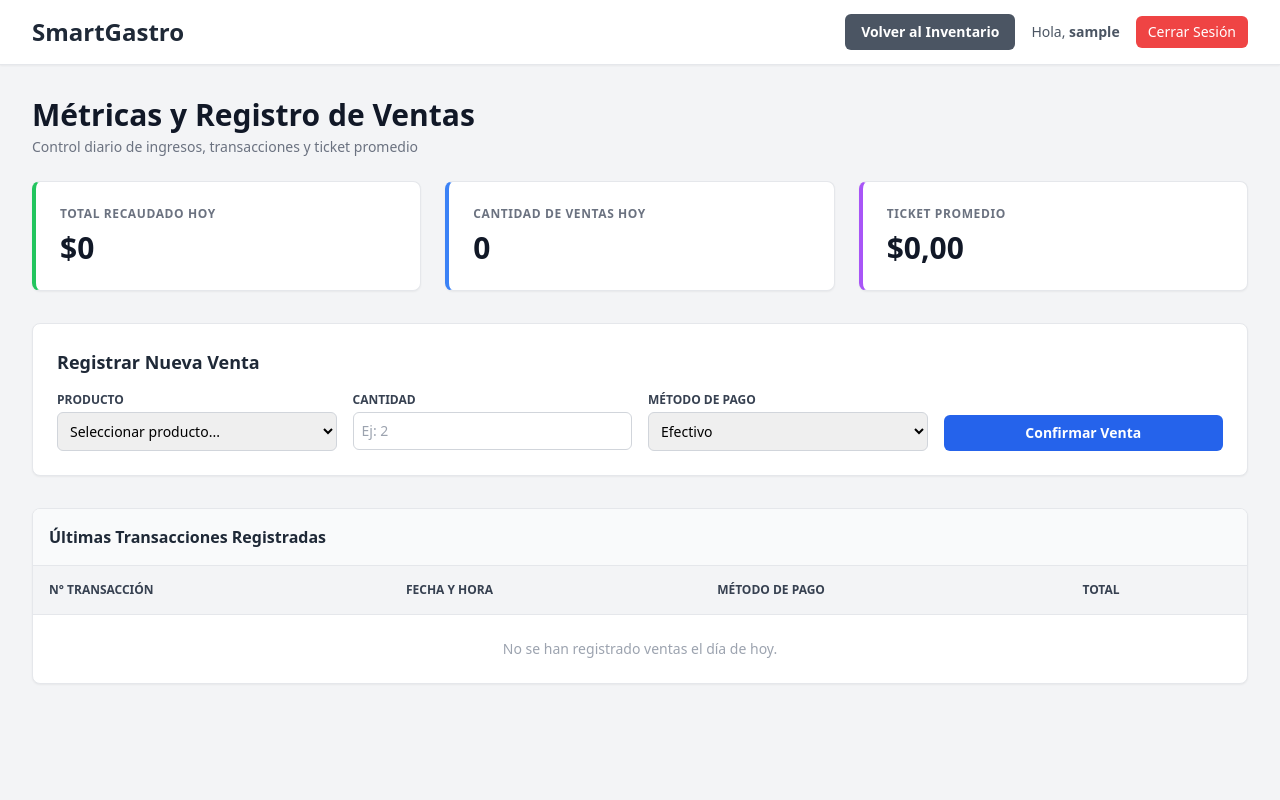
After one commit to facundoroman11/SmartGastro, a Django app: page /ventas/ in a window 1280 px wide. The commit adds this page. Run offline with Django 5.2, Linux system fonts and the light colour scheme; the visitor is signed in with stand-in values (Sample User, id 1); data that the repository does not hold is empty; some libraries are stand-ins or nearby versions.

Commit message:
HU03: Implementación de registro de ventas, detalle y métricas diarias

```diff
--- /dev/null
+++ b/core/templates/core/ventas.html
@@ -0,0 +1,137 @@
+<!DOCTYPE html>
+<html lang="es">
+<head>
+    <meta charset="UTF-8">
+    <meta name="viewport" content="width=device-width, initial-scale=1.0">
+    <title>SmartGastro - Ventas y Métricas</title>
+    <script src="https://cdn.tailwindcss.com"></script>
+</head>
+<body class="bg-gray-100 font-sans min-h-screen">
+    <!-- Navegación principal -->
+    <nav class="bg-white shadow-sm border-b mb-8">
+        <div class="max-w-7xl mx-auto px-4 sm:px-6 lg:px-8">
+            <div class="flex justify-between h-16 items-center">
+                <div class="flex items-center">
+                    <span class="text-2xl font-bold text-gray-800">SmartGastro</span>
+                </div>
+                <div class="flex items-center gap-4">
+                    <a href="{% url 'inventario' %}" class="bg-gray-600 hover:bg-gray-700 text-white px-4 py-2 rounded-md font-semibold text-sm transition duration-150">
+                        Volver al Inventario
+                    </a>
+                    <span class="text-sm text-gray-600">Hola, <strong>{{ user.username }}</strong></span>
+                    <a href="{% url 'salir' %}" class="bg-red-500 hover:bg-red-600 text-white text-sm font-medium py-1.5 px-3 rounded-md transition duration-150">
+                        Cerrar Sesión
+                    </a>
+                </div>
+            </div>
+        </div>
+    </nav>
+
+    <div class="max-w-7xl mx-auto px-4 sm:px-6 lg:px-8">
+
+        <!-- Encabezado de la Sección -->
+        <div class="mb-6">
+            <h1 class="text-3xl font-bold text-gray-900">Métricas y Registro de Ventas</h1>
+            <p class="text-sm text-gray-500 mt-1">Control diario de ingresos, transacciones y ticket promedio </p>
+        </div>
+
+        <!-- Tarjetas de Métricas del Día -->
+        <div class="grid grid-cols-1 md:grid-cols-3 gap-6 mb-8">
+            <div class="bg-white p-6 rounded-lg shadow-sm border border-gray-200 border-l-4 border-l-green-500">
+                <p class="text-xs font-bold text-gray-500 uppercase tracking-wider">Total Recaudado Hoy</p>
+                <p class="text-3xl font-extrabold text-gray-900 mt-2">${{ total_recaudado_hoy }}</p>
+            </div>
+
+            <div class="bg-white p-6 rounded-lg shadow-sm border border-gray-200 border-l-4 border-l-blue-500">
+                <p class="text-xs font-bold text-gray-500 uppercase tracking-wider">Cantidad de Ventas Hoy</p>
+                <p class="text-3xl font-extrabold text-gray-900 mt-2">{{ cantidad_ventas_hoy }}</p>
+            </div>
+
+            <div class="bg-white p-6 rounded-lg shadow-sm border border-gray-200 border-l-4 border-l-purple-500">
+                <p class="text-xs font-bold text-gray-500 uppercase tracking-wider">Ticket Promedio</p>
+                <p class="text-3xl font-extrabold text-gray-900 mt-2">${{ ticket_promedio|floatformat:2 }}</p>
+            </div>
+        </div>
+
+        <!-- Formulario de Registro de Venta -->
+        <div class="bg-white p-6 rounded-lg shadow-sm border border-gray-200 mb-8">
+            <h2 class="text-lg font-bold text-gray-800 mb-4">Registrar Nueva Venta</h2>
+
+            <form method="POST" class="grid grid-cols-1 md:grid-cols-4 gap-4">
+                {% csrf_token %}
+
+                <div>
+                    <label class="block text-xs font-bold text-gray-700 uppercase mb-1">Producto</label>
+                    <select name="producto" class="w-full border border-gray-300 rounded-md p-2 text-sm focus:outline-none focus:ring-2 focus:ring-blue-500" required>
+                        <option value="">Seleccionar producto...</option>
+                        {% for p in productos %}
+                        <option value="{{ p.id }}">{{ p.nombre }} (${{ p.precio_unitario }} | Stock: {{ p.cantidad }})</option>
+                        {% endfor %}
+                    </select>
+                </div>
+
+                <div>
+                    <label class="block text-xs font-bold text-gray-700 uppercase mb-1">Cantidad</label>
+                    <input type="number" step="0.01" min="0.01" name="cantidad" placeholder="Ej: 2" class="w-full border border-gray-300 rounded-md p-2 text-sm focus:outline-none focus:ring-2 focus:ring-blue-500" required>
+                </div>
+
+                <div>
+                    <label class="block text-xs font-bold text-gray-700 uppercase mb-1">Método de Pago</label>
+                    <select name="metodo_pago" class="w-full border border-gray-300 rounded-md p-2 text-sm focus:outline-none focus:ring-2 focus:ring-blue-500" required>
+                        <option value="efectivo">Efectivo</option>
+                        <option value="tarjeta">Tarjeta</option>
+                        <option value="transferencia">Transferencia</option>
+                    </select>
+                </div>
+
+                <div class="flex items-end">
+                    <button type="submit" class="w-full bg-blue-600 hover:bg-blue-700 text-white font-bold py-2 px-4 rounded-md text-sm transition duration-150">
+                        Confirmar Venta
+                    </button>
+                </div>
+            </form>
+        </div>
+
+        <!-- Historial de Últimas Ventas -->
+        <div class="bg-white rounded-lg shadow-sm border border-gray-200 overflow-hidden mb-12">
+            <div class="p-4 border-b border-gray-200 bg-gray-50">
+                <h2 class="text-base font-bold text-gray-800">Últimas Transacciones Registradas</h2>
+            </div>
+
+            <div class="overflow-x-auto">
+                <table class="w-full text-left text-sm text-gray-600">
+                    <thead class="bg-gray-100 text-xs text-gray-700 uppercase border-b">
+                        <tr>
+                            <th class="p-4">N° Transacción</th>
+                            <th class="p-4">Fecha y Hora</th>
+                            <th class="p-4">Método de Pago</th>
+                            <th class="p-4">Total</th>
+                        </tr>
+                    </thead>
+                    <tbody class="divide-y divide-gray-200">
+                        {% for v in ultimas_ventas %}
+                        <tr class="hover:bg-gray-50">
+                            <td class="p-4 font-semibold text-gray-900">#{{ v.id }}</td>
+                            <td class="p-4">{{ v.fecha|date:"d/m/Y H:i" }}</td>
+                            <td class="p-4 uppercase">
+                                <span class="px-2 py-1 text-xs font-semibold rounded-full bg-gray-100 text-gray-800">
+                                    {{ v.get_metodo_pago_display }}
+                                </span>
+                            </td>
+                            <td class="p-4 font-bold text-green-600">${{ v.total }}</td>
+                        </tr>
+                        {% empty %}
+                        <tr>
+                            <td colspan="4" class="p-6 text-center text-gray-400">
+                                No se han registrado ventas el día de hoy.
+                            </td>
+                        </tr>
+                        {% endfor %}
+                    </tbody>
+                </table>
+            </div>
+        </div>
+
+    </div>
+</body>
+</html>
--- a/core/urls.py
+++ b/core/urls.py
@@ -3,9 +3,15 @@ from django.contrib.auth import views as auth_views
 from . import views
 
 urlpatterns = [
-   path('', views.inventario, name='inventario'),
-    path('eliminar/<int:id>/', views.eliminar_producto, name='eliminar_producto'),
-    path('editar/<int:id>/', views.editar_producto, name='editar_producto'),
-    path('login/', auth_views.LoginView.as_view(template_name='registration/login.html'), name='login'),
-    path('logout/', views.salir, name='logout'),
+    path("", views.inventario, name="inventario"),
+    path("ventas/", views.ventas, name="ventas"),
+    path("eliminar/<int:id>/", views.eliminar_producto, name="eliminar_producto"),
+    path("editar/<int:id>/", views.editar_producto, name="editar_producto"),
+    path(
+        "login/",
+        auth_views.LoginView.as_view(template_name="registration/login.html"),
+        name="login",
+    ),
+    path("logout/", views.salir, name="salir"),
+    path("logout-alias/", views.salir, name="logout"),
 ]
--- a/core/views.py
+++ b/core/views.py
@@ -2,25 +2,28 @@ import requests
 from django.shortcuts import render, redirect, get_object_or_404
 from django.contrib.auth.decorators import login_required
 from django.contrib.auth import logout
-from .models import Producto
+from django.db.models import Sum
+from django.utils import timezone
+from .models import Producto, Venta, DetalleVenta
+
 
 @login_required
 def inventario(request):
-    if request.method == 'POST':
-        nombre = request.POST.get('nombre')
-        cantidad = request.POST.get('cantidad')
-        unidad_medida = request.POST.get('unidad_medida')
-        precio_unitario = request.POST.get('precio_unitario')
-        stock_minimo = request.POST.get('stock_minimo')
+    if request.method == "POST":
+        nombre = request.POST.get("nombre")
+        cantidad = request.POST.get("cantidad")
+        unidad_medida = request.POST.get("unidad_medida")
+        precio_unitario = request.POST.get("precio_unitario")
+        stock_minimo = request.POST.get("stock_minimo")
 
         Producto.objects.create(
             nombre=nombre,
             cantidad=cantidad,
             unidad_medida=unidad_medida,
             precio_unitario=precio_unitario,
-            stock_minimo=stock_minimo
+            stock_minimo=stock_minimo,
         )
-        return redirect('inventario')
+        return redirect("inventario")
 
     # --- Consumo de API de Clima  ---
     clima_data = None
@@ -32,52 +35,107 @@ def inventario(request):
 
         if response.status_code == 200:
             data = response.json()
-            prob_lluvia = data['daily']['precipitation_probability_max'][0]
-            temp_max = data['daily']['temperature_2m_max'][0]
-            temp_min = data['daily']['temperature_2m_min'][0]
+            prob_lluvia = data["daily"]["precipitation_probability_max"][0]
+            temp_max = data["daily"]["temperature_2m_max"][0]
+            temp_min = data["daily"]["temperature_2m_min"][0]
 
             # Disparar alerta visual si la probabilidad de lluvia es superior al 50%
             if prob_lluvia is not None and prob_lluvia > 50:
                 alerta_lluvia = True
 
             clima_data = {
-                'temp_max': temp_max,
-                'temp_min': temp_min,
-                'prob_lluvia': prob_lluvia
+                "temp_max": temp_max,
+                "temp_min": temp_min,
+                "prob_lluvia": prob_lluvia,
             }
     except Exception as e:
         print(f"Error al obtener datos de la API del Clima: {e}")
 
     productos = Producto.objects.all()
 
-    return render(request, 'core/inventario.html', {
-        'productos': productos,
-        'clima': clima_data,
-        'alerta_lluvia': alerta_lluvia
-    })
+    return render(
+        request,
+        "core/inventario.html",
+        {"productos": productos, "clima": clima_data, "alerta_lluvia": alerta_lluvia},
+    )
+
+
+@login_required
+def ventas(request):
+    if request.method == "POST":
+        producto_id = request.POST.get("producto")
+        cantidad_vendida = float(request.POST.get("cantidad"))
+        metodo_pago = request.POST.get("metodo_pago")
+
+        producto = get_object_or_404(Producto, id=producto_id)
+
+        subtotal = float(producto.precio_unitario) * cantidad_vendida
+
+        nueva_venta = Venta.objects.create(total=subtotal, metodo_pago=metodo_pago)
+
+        DetalleVenta.objects.create(
+            venta=nueva_venta,
+            producto=producto,
+            cantidad=cantidad_vendida,
+            precio_unitario=producto.precio_unitario,
+            subtotal=subtotal,
+        )
+
+        producto.cantidad = float(producto.cantidad) - cantidad_vendida
+        producto.save()
+
+        return redirect("ventas")
+
+    # CAMBIO AQUÍ: Usamos timezone.localdate() para considerar la hora local
+    hoy_local = timezone.localdate()
+    ventas_hoy = Venta.objects.filter(fecha__date=hoy_local)
+
+    total_recaudado_hoy = ventas_hoy.aggregate(Sum("total"))["total__sum"] or 0
+    cantidad_ventas_hoy = ventas_hoy.count()
+    ticket_promedio = (
+        (total_recaudado_hoy / cantidad_ventas_hoy) if cantidad_ventas_hoy > 0 else 0
+    )
+
+    productos = Producto.objects.all()
+    ultimas_ventas = Venta.objects.all().order_by("-fecha")[:10]
+
+    return render(
+        request,
+        "core/ventas.html",
+        {
+            "productos": productos,
+            "ultimas_ventas": ultimas_ventas,
+            "total_recaudado_hoy": total_recaudado_hoy,
+            "cantidad_ventas_hoy": cantidad_ventas_hoy,
+            "ticket_promedio": ticket_promedio,
+        },
+    )
+
 
 @login_required
 def eliminar_producto(request, id):
     producto = get_object_or_404(Producto, id=id)
     producto.delete()
-    return redirect('inventario')
+    return redirect("inventario")
+
 
 def salir(request):
     logout(request)
-    return redirect('login')
+    return redirect("login")
+
 
 # Editar
 @login_required
 def editar_producto(request, id):
     producto = get_object_or_404(Producto, id=id)
 
-    if request.method == 'POST':
-        producto.nombre = request.POST.get('nombre')
-        producto.cantidad = request.POST.get('cantidad')
-        producto.unidad_medida = request.POST.get('unidad_medida')
-        producto.precio_unitario = request.POST.get('precio_unitario')
-        producto.stock_minimo = request.POST.get('stock_minimo')
+    if request.method == "POST":
+        producto.nombre = request.POST.get("nombre")
+        producto.cantidad = request.POST.get("cantidad")
+        producto.unidad_medida = request.POST.get("unidad_medida")
+        producto.precio_unitario = request.POST.get("precio_unitario")
+        producto.stock_minimo = request.POST.get("stock_minimo")
         producto.save()
-        return redirect('inventario')
+        return redirect("inventario")
 
-    return render(request, 'core/editar_producto.html', {'producto': producto})
+    return render(request, "core/editar_producto.html", {"producto": producto})
```
Also changed, not shown: core/models.py (+34 -5 lines), core/templates/core/inventario.html (+4 -5 lines), core/migrations/0002_venta_alter_producto_cantidad_and_more.py (added).
